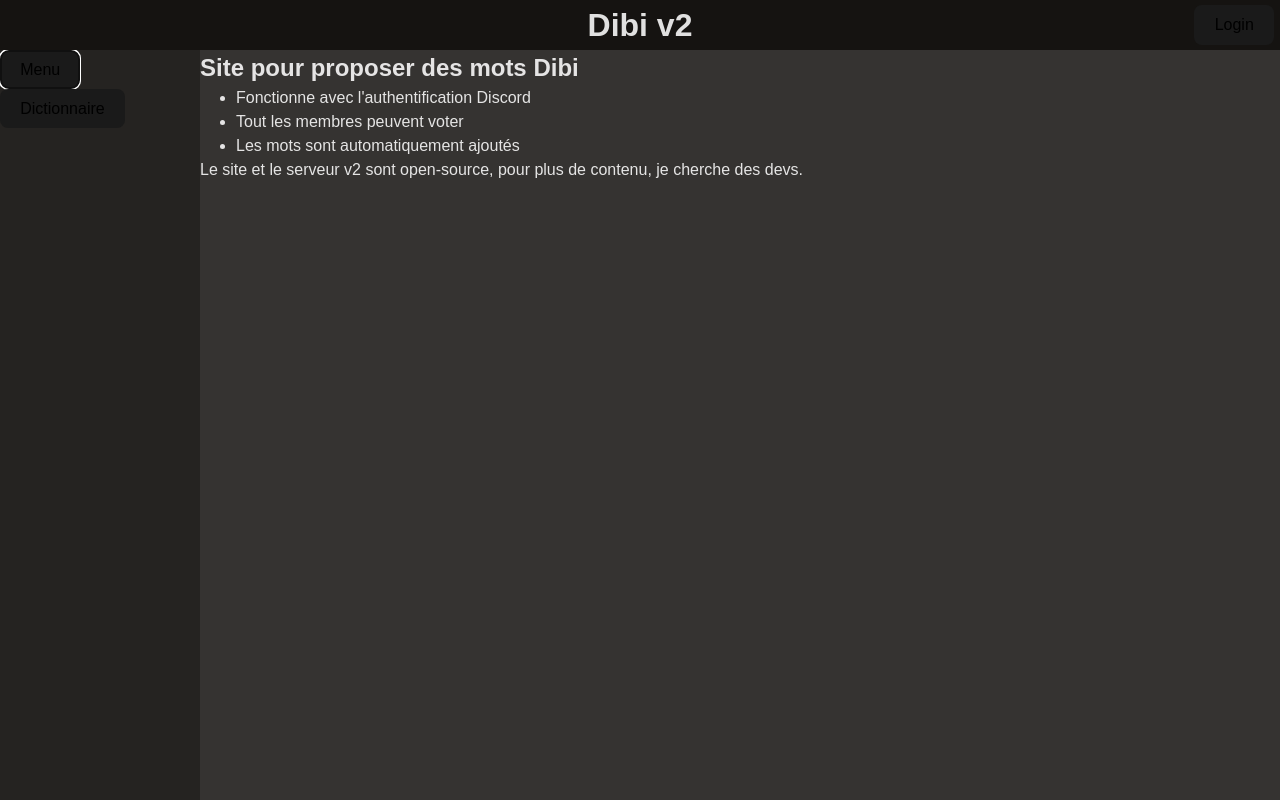
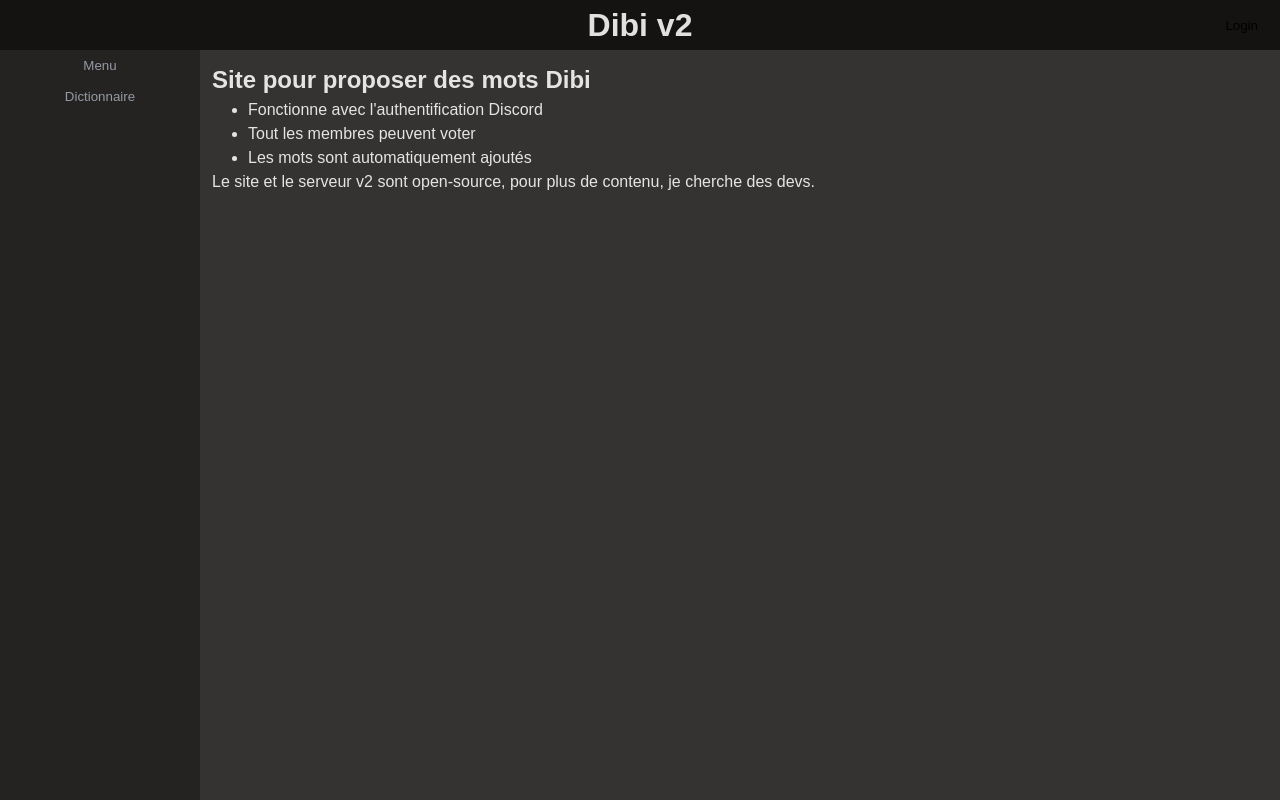
Before and after one commit to MarioVieilledent/DirtyPazu-Client-v2, a Svelte app: page / in a window 1280 px wide. Both pictures are taken after a click on the button "Menu". Built offline with nearby package versions, Linux system fonts and the light colour scheme; no server answers.

Commit message:
UI reprise

```diff
--- a/src/Nav.svelte
+++ b/src/Nav.svelte
@@ -1,27 +1,40 @@
 <script lang="ts">
     import { discordConnected } from "./discord";
     import { currentPage, type Page } from "./types";
-
 
     function setPageTo(page: Page): void {
         $currentPage = page;
     }
 </script>
 
-<div class="nav">
-    <button class="block" on:click={() => setPageTo('home')}>
+<div class="nav fc">
+    <button class="block" on:click={() => setPageTo("home")}>
         <span>Menu</span>
     </button>
-    <button class="block" on:click={() => setPageTo('dict')}>
+    <button class="block" on:click={() => setPageTo("dict")}>
         <span>Dictionnaire</span>
     </button>
     {#if $discordConnected}
-    <button class="block" on:click={() => setPageTo('suggest')}>
-        <span>Proposer</span>
-    </button>
+        <button class="block" on:click={() => setPageTo("suggest")}>
+            <span>Proposer</span>
+        </button>
     {/if}
 </div>
 
 <style lang="scss">
+    .nav {
 
+        .block {
+            span {
+                color: #949ba4;
+            }
+        }
+
+        .block:hover {
+            background-color: #36373D;
+            span {
+                color: #dbdee1;
+            }
+        }
+    }
 </style>
--- a/src/app.css
+++ b/src/app.css
@@ -92,21 +92,10 @@
 
 button {
   border-radius: 8px;
-  border: 1px solid transparent;
   padding: 0.6em 1.2em;
-  font-size: 1em;
-  font-weight: 500;
-  font-family: inherit;
-  background-color: #1a1a1a;
+  outline: none;
+  border: none;
   cursor: pointer;
-  transition: border-color 0.25s;
+  transition: all 0.2s ease-in-out;
+  background-color: transparent;
 }
-
-button:hover {
-  border-color: #646cff;
-}
-
-button:focus,
-button:focus-visible {
-  outline: 4px auto -webkit-focus-ring-color;
-}
--- a/src/home/Home.svelte
+++ b/src/home/Home.svelte
@@ -1,7 +1,18 @@
+<div class="container">
     <h2>Site pour proposer des mots Dibi</h2>
     <ul style="margin-left: 36px;">
         <li>Fonctionne avec l'authentification Discord</li>
         <li>Tout les membres peuvent voter</li>
         <li>Les mots sont automatiquement ajoutés</li>
     </ul>
-<span>Le site et le serveur v2 sont open-source, pour plus de contenu, je cherche des devs.</span>
+    <span
+        >Le site et le serveur v2 sont open-source, pour plus de contenu, je
+        cherche des devs.</span
+    >
+</div>
+
+<style lang="scss">
+    .container {
+        padding: 12px;
+    }
+</style>
```
Lines whose indentation alone changed are shown as unchanged.
